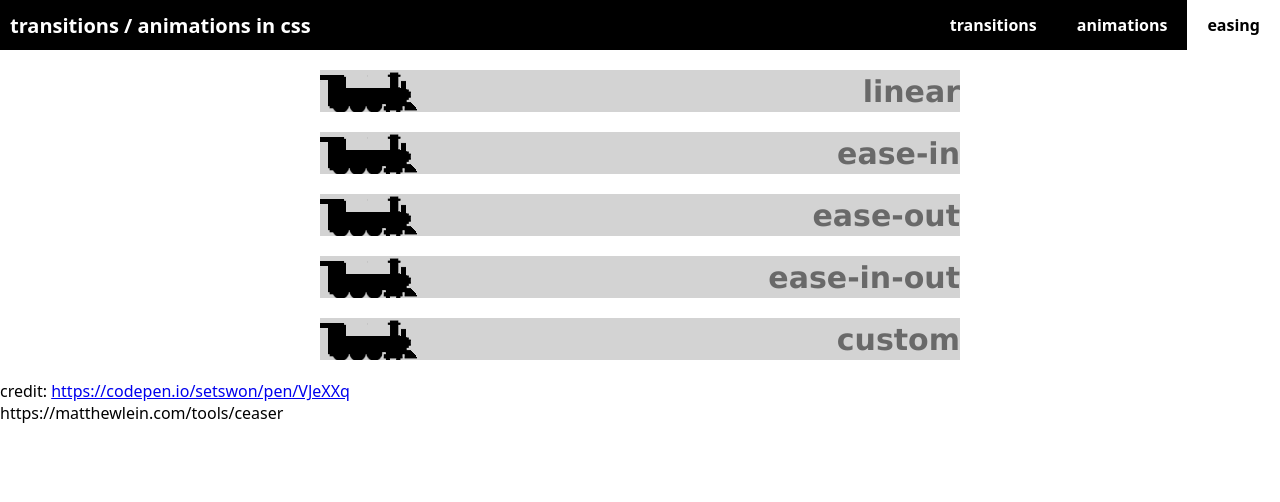
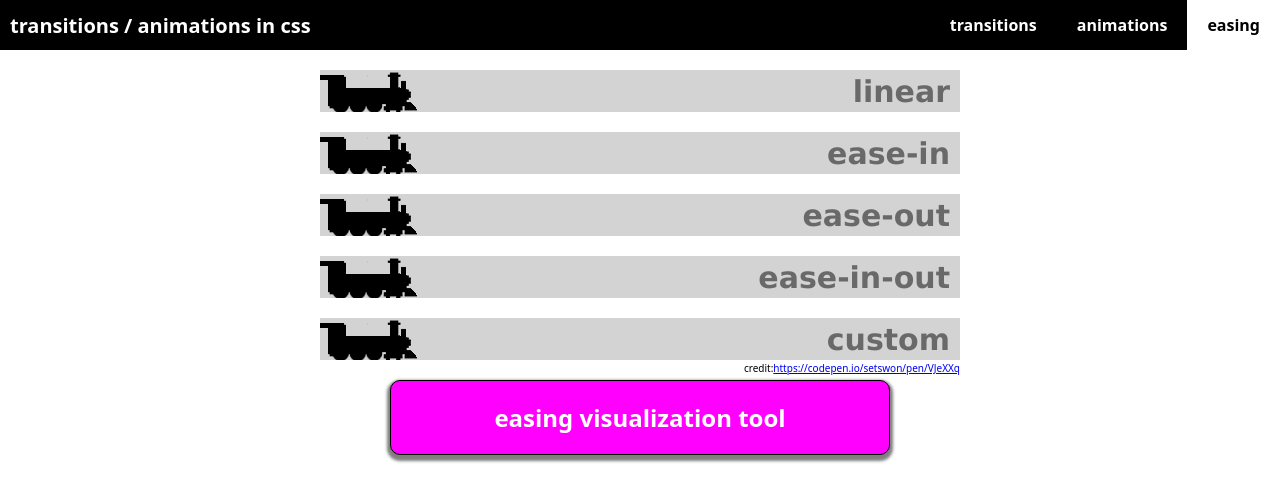
Before and after one commit to warpedpuppy/css-presentation, a React (Create React App) app: page /easing in a window 1280 px wide. Shown: the top 502 px of the page. Built offline with nearby package versions, Linux system fonts and the light colour scheme.

Commit message:
changed iframe content

```diff
--- a/src/components/easing/Easing.css
+++ b/src/components/easing/Easing.css
@@ -1,49 +1,6 @@
-#easing #track {
-	height: 20px;
-	position: relative;
-	background-color: black;
-	width: 80%;
-	margin: 10px auto;
-}
-
-#easing #track #vehicle {
-	height: 60px;
-	width: 60px;
-	position: absolute;
-	top: -20px;
-	left: 0;
-	background-color: green;
-}
-
-
-* {
-	padding: 0;
-	margin: 0;
-}
-.bounce {
-	transition-timing-function: cubic-bezier(0.64, 0.57, 0.67, 1.53);
-	transition-duration: 2.9s;
-}
-
-.box {
-	width: 400px;
-	height: 200px;
-	position: absolute;
-	top: 50%;
-	left: 50%;
-	margin-left: -200px;
-	margin-top: -100px;
-	background-color: #212121;
-	border-radius: 20px;
-	transition: all 400ms cubic-bezier(.47,1.64,.41,.8);
-
-}
-.box:hover {
-	transform: scale(1.5);
-}
 .track {
 	background-color: lightgray;
-	width: 50%;
+	width: 95%;
 	margin: 20px auto;
 	position: relative;
 	display: flex;
@@ -55,6 +12,7 @@
 	text-align: right;
 	width: 100%;
 	font-size: 30px;
+	padding-right: 10px;;
 	font-family: Verdana, Geneva, Tahoma, sans-serif;
 	color: rgba(0, 0, 0, 0.5)
 }
@@ -89,3 +47,18 @@
 #track-5 img {
 	transition-timing-function: cubic-bezier(.47,1.64,.41,.8);
 }
+
+.easing-credit {
+	position: absolute;
+	width: 100%;
+	text-align: right;
+	bottom: -15px;
+	font-size: 10px;
+}
+
+@media (min-width: 1024px) {
+	.track {
+		width: 50%;
+	}
+
+}
--- a/src/components/easing/Easing.js
+++ b/src/components/easing/Easing.js
@@ -1,10 +1,7 @@
 import "./Easing.css";
 function Easing() {
-
   return (
     <section id="easing">
-
-
       <div id="track-1" className="track">
         <h4>linear</h4>
         <img src="/images/train.png" alt="train" />
@@ -24,9 +21,18 @@ function Easing() {
       <div id="track-5" className="track">
         <h4>custom</h4>
         <img src="/images/train.png" alt="train" />
+        <div class="easing-credit">
+          credit:
+          <a
+            href="https://codepen.io/setswon/pen/VJeXXq"
+            rel="noreferrer"
+            target="_blank"
+          >
+            https://codepen.io/setswon/pen/VJeXXq
+          </a>
+        </div>
       </div>
-	  <div>credit: <a href="https://codepen.io/setswon/pen/VJeXXq" rel="noreferrer" target="_blank" >https://codepen.io/setswon/pen/VJeXXq</a></div>
-	  https://matthewlein.com/tools/ceaser
+      <a className="big-pink-button" href="https://matthewlein.com/tools/ceaser" target="_blank" rel="noreferrer">easing visualization tool</a>
     </section>
   );
 }
--- a/src/components/home/svgs/SVGS.js
+++ b/src/components/home/svgs/SVGS.js
@@ -1,22 +1,29 @@
 import "./SVGS.css";
 import TabTemplate from "../../../templates/TabTemplate";
 
-function Video(){
+function Video() {
   return (
+    <div style={{ position: "relative", paddingBottom: "56.25%", height: "0" }}>
       <iframe
-		title="video explaining how to find svgs"
-		width="640"
-		height="360"
-		src="https://www.loom.com/embed/7d2bfdd1a9904595ac7e9169ed1806af"
+        title="finding svgs"
+        src="https://www.loom.com/embed/8c4d5f10039944cdb3e4fdd073d7a1e4"
         frameborder="0"
         webkitallowfullscreen
         mozallowfullscreen
         allowfullscreen
+        style={{
+          position: "absolute",
+          top: "0",
+          left: "0",
+          width: "100%",
+          height: "100%",
+        }}
       ></iframe>
-	)
+    </div>
+  );
 }
 
-function Create(){
+function Create() {
   return (
     <ul className="svg-create-buttons">
       <li>
@@ -30,12 +37,17 @@ function Create(){
         </a>
       </li>
       <li>
-            <a href="https://app.haikei.app/" target="_blank" rel="noreferrer" className="big-pink-button">
+        <a
+          href="https://app.haikei.app/"
+          target="_blank"
+          rel="noreferrer"
+          className="big-pink-button"
+        >
           haikei
         </a>
       </li>
     </ul>
-	)
+  );
 }
 
 function SVGS() {
@@ -43,7 +55,7 @@ function SVGS() {
     <section id="svgs">
       <h3>svgs</h3>
       <TabTemplate
-			links={['where are my svgs?', 'how can I make svgs?']}
+        links={["where are my svgs?", "how can I make svgs?"]}
         content={[<Video />, <Create />]}
       />
     </section>
--- a/src/templates/TabTemplate.css
+++ b/src/templates/TabTemplate.css
@@ -34,6 +34,7 @@
 
 .tab-body .tab-content {
 	display: none;
+	width: 100%;
 }
 .tab-body .tab-content.active {
 	display: block;
```
Lines whose indentation alone changed are shown as unchanged.
